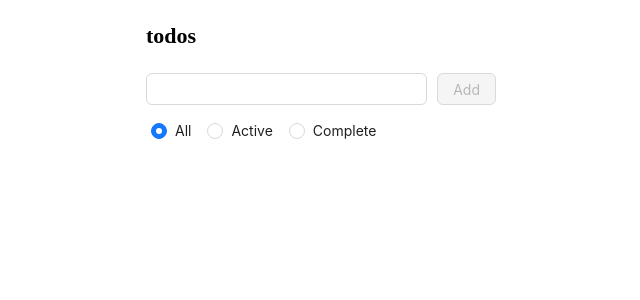
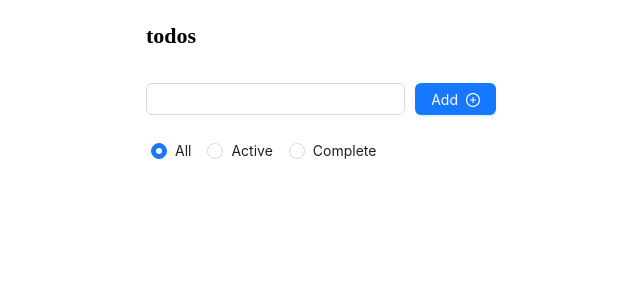
Before and after one commit to JuliaJu93/todos, a React (Vite) app: page / in a window 1280 px wide. Shown: the top 300 px of the page, without its empty margins (319-959 px from the left). Built offline with nearby package versions, Linux system fonts and the light colour scheme.

Commit message:
refactoring

```diff
--- a/src/components/AddItems/AddingItems.tsx
+++ b/src/components/AddItems/AddingItems.tsx
@@ -1,34 +1,30 @@
-import { ChangeEvent, useState } from 'react';
-import { Button, Input } from 'antd';
+import { Form, Button, Input } from 'antd';
+import { PlusCircleOutlined } from '@ant-design/icons';
 import './styles.scss';
 
 interface IAddingItemsProps {
   onAddNewItem: (newItemName: string) => void;
 }
 
+const { Item } = Form;
+
 function AddingItems({ onAddNewItem }: IAddingItemsProps) {
-  const [newItem, setNewItem] = useState('');
+  const [form] = Form.useForm();
 
-  const onChangeInput = ({ target: { value } }: ChangeEvent<HTMLInputElement>) => {
-    setNewItem(value);
-  };
-
-  const onClearInput = () => {
-    setNewItem('');
-  };
-
-  const onClickInputBtn = () => {
+  const onClickInputBtnHandler = ({ newItem }: string) => {
     onAddNewItem(newItem);
-    onClearInput();
+    form.resetFields();
   };
 
   return (
-    <div className='addingItems'>
-      <Input onChange={onChangeInput} value={newItem} />
-      <Button type='primary' disabled={!newItem} onClick={onClickInputBtn}>
+    <Form form={form} className='addingItems' onFinish={onClickInputBtnHandler}>
+      <Item name='newItem'>
+        <Input />
+      </Item>
+      <Button htmlType='submit' type='primary' icon={<PlusCircleOutlined />} iconPosition='end'>
         Add
       </Button>
-    </div>
+    </Form>
   );
 }
 
--- a/src/components/AddItems/styles.scss
+++ b/src/components/AddItems/styles.scss
@@ -2,4 +2,10 @@
   display: flex;
   flex-direction: row;
   gap: 10px;
+  width: 100%;
+
+  .ant-form-item {
+    margin-bottom: 0;
+    width: 100%;
+  }
 }
--- /dev/null
+++ b/src/components/Items/Items.tsx
@@ -0,0 +1,52 @@
+import { memo, useCallback, useState, Dispatch, SetStateAction } from 'react';
+import { List } from 'antd';
+import { Filters, IItem } from '../../types';
+import Item from './components/Item/Item';
+import ItemsFilter from './components/ItemsFilter/ItemsFilter';
+
+interface IItemsProps {
+  items: IItem[];
+  setItems: Dispatch<SetStateAction<IItem[]>>;
+}
+
+function Items({ items, setItems }: IItemsProps) {
+  const [filter, setFilter] = useState<Filters>(Filters.all);
+
+  const onClickItem = useCallback((id: number) => {
+    setItems(prevItems => prevItems.map(item => (item.id === id ? { ...item, active: !item.active } : item)));
+  }, []);
+
+  const onChangeFilter = (newFilter: Filters) => {
+    setFilter(newFilter);
+  };
+
+  const onDeleteItem = useCallback((itemId: number) => {
+    setItems(prevItems => prevItems.filter(({ id }) => itemId !== id));
+  }, []);
+
+  const filteredItems =
+    filter === Filters.all
+      ? items
+      : items.filter(({ active }) => (filter === Filters.active && active) || (filter === Filters.complete && !active));
+
+  const sortedItems = filteredItems.sort((a, b) => {
+    if (a.active && !b.active) {
+      return -1;
+    } else if (!a.active && b.active) {
+      return 1;
+    }
+  });
+
+  return (
+    <div>
+      <ItemsFilter filter={filter} changeFilter={onChangeFilter} />
+      <List>
+        {sortedItems.map(({ id, name, active }) => (
+          <Item key={id} id={id} name={name} active={active} onClickItem={onClickItem} onDeleteItem={onDeleteItem} />
+        ))}
+      </List>
+    </div>
+  );
+}
+
+export default memo(Items);
--- a/src/components/Item/Item.tsx
+++ b/src/components/Items/components/Item/Item.tsx
@@ -1,7 +1,7 @@
 import { memo } from 'react';
 import { Button } from 'antd';
 import { DeleteOutlined } from '@ant-design/icons';
-import { IItem } from '../../types';
+import { IItem } from '../../../../types';
 import './styles.scss';
 
 interface IItemProps extends IItem {
@@ -16,7 +16,7 @@ function Item({ id, name, active, onClickItem, onDeleteItem }: IItemProps) {
     onClickItem(id);
   };
 
-  const onClickDeleteBtn = () => {
+  const onClickDeleteBtnHandler = () => {
     onDeleteItem(id);
   };
 
@@ -25,7 +25,7 @@ function Item({ id, name, active, onClickItem, onDeleteItem }: IItemProps) {
       <div className={`item_content ${notActive}`} onClick={onClickItemHandler}>
         {name}
       </div>
-      <Button danger icon={<DeleteOutlined />} onClick={onClickDeleteBtn} />
+      <Button danger icon={<DeleteOutlined />} onClick={onClickDeleteBtnHandler} />
     </div>
   );
 }
--- a/src/components/Item/styles.scss
+++ b/src/components/Items/components/Item/styles.scss
@@ -9,11 +9,13 @@
     justify-content: space-between;
     align-items: center;
     width: 100%;
+    max-width: 300px;
     cursor: pointer;
     padding: 5px;
     border: solid 1px lightgray;
     border-radius: 3px;
     margin-bottom: 5px;
+    word-break: break-all;
 
     &:hover {
       background-color: #ebe9e9;
@@ -25,7 +27,7 @@
     text-decoration: line-through;
   }
 
-  .ant-btn  {
+  .ant-btn {
     width: 35px;
   }
 }
--- a/src/components/ItemsFilter/ItemsFilter.tsx
+++ b/src/components/Items/components/ItemsFilter/ItemsFilter.tsx
@@ -1,21 +1,22 @@
+import { ChangeEvent } from 'react';
 import { Radio } from 'antd';
-import { ChangeEvent } from 'react';
-import { IItem, Filters } from '../../types';
+import { Filters } from '../../../../types';
 import './styles.scss';
 
-interface IItemsFilterProps extends IItem {
+interface IItemsFilterProps {
+  filter: Filters;
   changeFilter: (newFilter: string) => void;
 }
 
 const { Group } = Radio;
 
-function ItemsFilter({ changeFilter }: IItemsFilterProps) {
+function ItemsFilter({ filter, changeFilter }: IItemsFilterProps) {
   const onChangeRadioGroup = ({ target: { value } }: ChangeEvent<HTMLInputElement>) => {
     changeFilter(value);
   };
 
   return (
-    <Group className='itemsFilter' defaultValue={Filters.all} onChange={onChangeRadioGroup}>
+    <Group className='itemsFilter' value={filter} onChange={onChangeRadioGroup}>
       <Radio value={Filters.all}>{Filters.all}</Radio>
       <Radio value={Filters.active}>{Filters.active}</Radio>
       <Radio value={Filters.complete}>{Filters.complete}</Radio>
--- a/src/components/ItemsFilter/styles.scss
+++ b/src/components/Items/components/ItemsFilter/styles.scss
@@ -1,4 +1,5 @@
 .itemsFilter {
   display: flex;
   padding: 5px;
+  margin-bottom: 3px;
 }
--- a/src/components/Todos/Todos.tsx
+++ b/src/components/Todos/Todos.tsx
@@ -1,54 +1,21 @@
-import { useCallback, useState } from 'react';
-import { List } from 'antd';
-import { IItem, Filters } from '../../types';
+import { useState } from 'react';
+import { IItem } from '../../types';
 import AddingItems from '../AddItems/AddingItems';
-import Item from '../Item/Item';
-import ItemsFilter from '../ItemsFilter/ItemsFilter';
+import Items from '../Items/Items';
 import './styles.scss';
 
 function Todos() {
   const [items, setItems] = useState<IItem[]>([]);
-  const [filter, setFilter] = useState<Filters>(Filters.all);
-
-  const onClickItem = useCallback((id: number) => {
-    setItems(prevItems => prevItems.map(item => (item.id === id ? { ...item, active: !item.active } : item)));
-  }, []);
 
   const onAddNewItem = (newItemName: string) => {
     setItems(prevItems => [{ id: Date.now(), name: newItemName, active: true }, ...prevItems]);
   };
 
-  const changeFilter = (newFilter: Filters) => {
-    setFilter(newFilter);
-  };
-
-  const onDeleteItem = useCallback((itemId: number) => {
-    setItems(prevItems => prevItems.filter(({ id }) => itemId !== id));
-  }, []);
-
-  const filteredItems =
-    filter === Filters.all
-      ? items
-      : items.filter(({ active }) => (filter === Filters.active && active) || (filter === Filters.complete && !active));
-
-  const sortedItems = filteredItems.sort((a, b) => {
-    if (a.active && !b.active) {
-      return -1;
-    } else if (!a.active && b.active) {
-      return 1;
-    }
-  });
-
   return (
     <div className='todos'>
       <h1> todos </h1>
       <AddingItems onAddNewItem={onAddNewItem} />
-      <ItemsFilter changeFilter={changeFilter} />
-      <List>
-        {sortedItems.map(({ id, name, active }) => (
-          <Item key={id} id={id} name={name} active={active} onClickItem={onClickItem} onDeleteItem={onDeleteItem} />
-        ))}
-      </List>
+      <Items items={items} setItems={setItems} />
     </div>
   );
 }
--- a/src/components/Todos/styles.scss
+++ b/src/components/Todos/styles.scss
@@ -1,6 +1,6 @@
 .todos {
   display: flex;
   flex-direction: column;
-  gap: 10px;
+  gap: 20px;
   min-width: 350px;
 }
```
